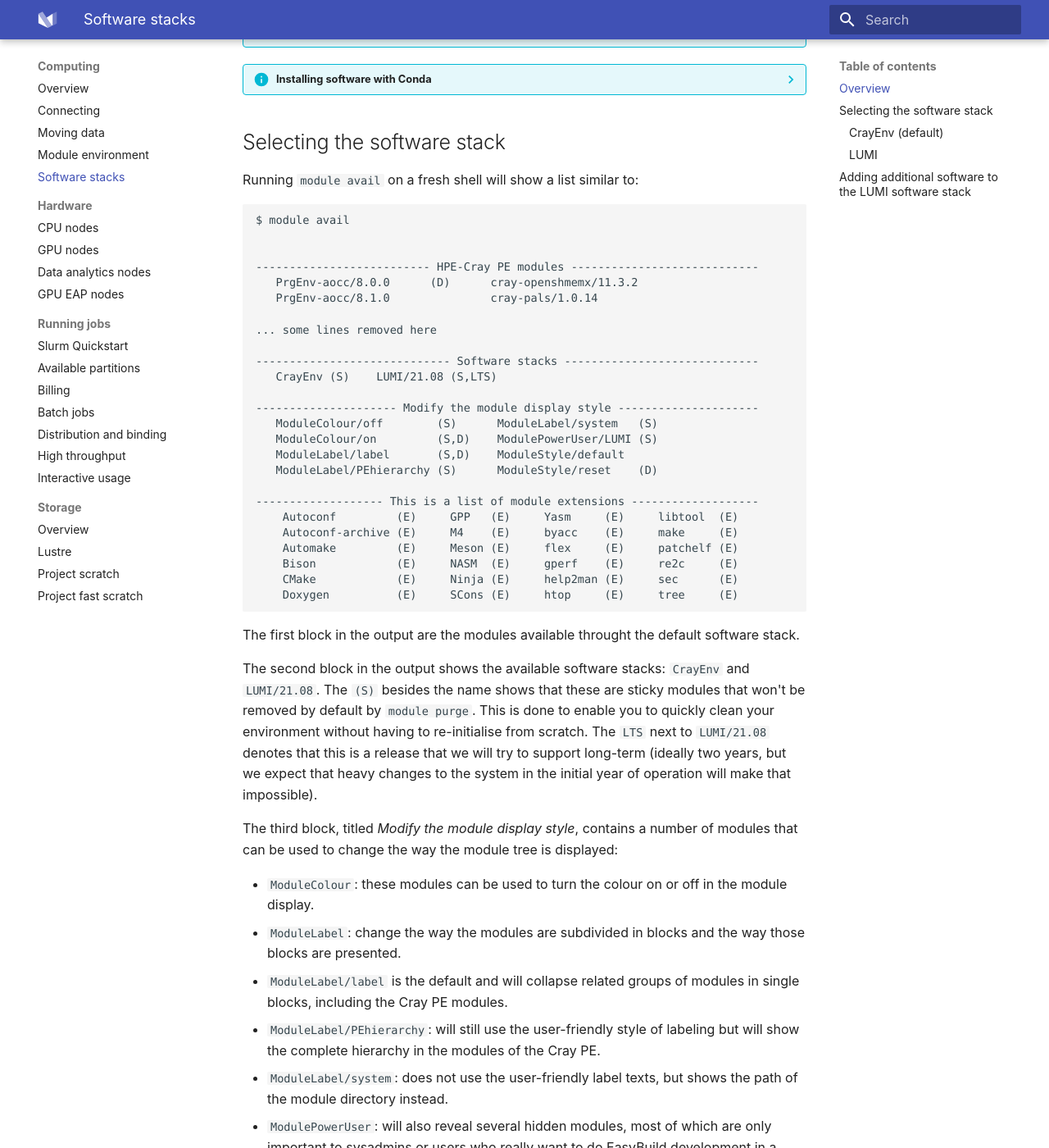
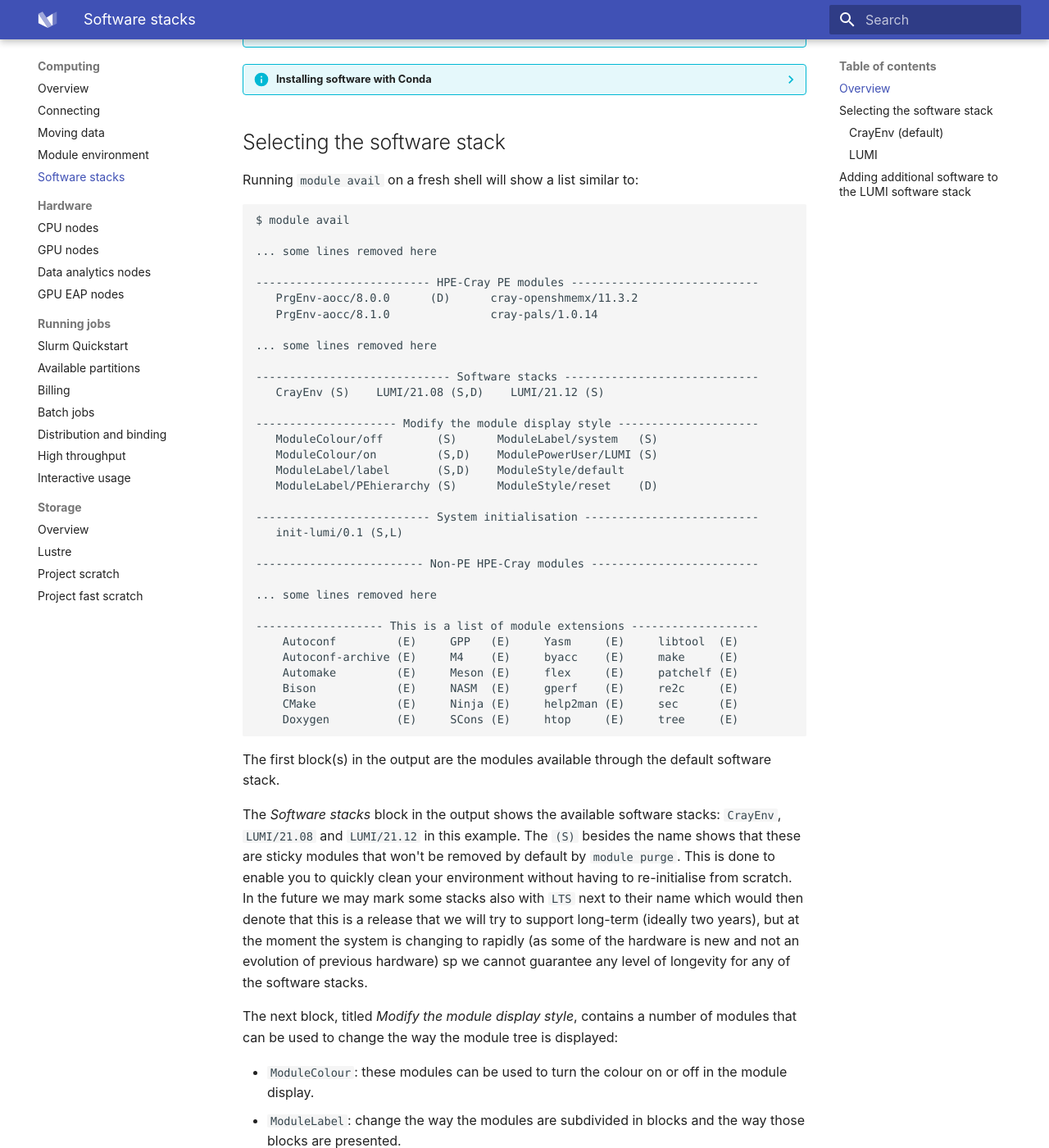
Before and after one commit to Lumi-supercomputer/lumi-userguide, an MkDocs documentation site: the page built from docs/computing/softwarestacks.md, in a window 1280 px wide and 1400 px high, scrolled down 828 px. Shown: the whole window at 82% size. Built offline with MkDocs 1.6.1 and Material for MkDocs 9.7.7, drawn with Linux system fonts in a browser that asks for light colours; some of the changed text lies outside the part shown.

Commit message:
Some reworking of the Lmod and software stack pages with examples that are relevant to the LUMI/21.12 software stack.

````diff
--- a/docs/computing/softwarestacks.md
+++ b/docs/computing/softwarestacks.md
@@ -2,6 +2,9 @@
 
 [easybuild]: https://easybuild.io/
 [repodoc]: https://github.com/Lumi-supercomputer/LUMI-SoftwareStack/tree/main/docs
+
+[containerwrapper]: ../software/installing/container_wrapper.md
+[prgenv]: ../development/compiling/prgenv.md
 
 The LUMI software stacks are made available through the LMOD module environment.
 
@@ -35,11 +38,15 @@
     are meant for storing large files and not for accessing thousands of small
     files. As Python and R store their packages precisely that way, performance
     (and certainly installation performance) can be very poor on systems like
-    LUMI. We are working on a solution by offering Python and R in prebuilt and
-    properly optimized containers. Python and R packages downloaded as binaries
-    will often not be properly optimised for LUMI and may not be compatible with
-    the system, though customised containers may be able to deal with some of
-    the incompatibilities.
+    LUMI.
+
+    For Python we offer [Container Wrapper][containerwrapper] (module
+    ``lumi-container-wrapper``) which can be used to install packages on top of
+    the ``cray-python`` module using ``pip``, or to create a Conda installation.
+    Note that packages that cone that way as binaries may not be properly
+    optimized for the hardware of LUMI, and it is rather likely that MPI
+    libraries installed that way will not function well on LUMI.
+
 
 ??? info "Installing software with Conda"
     Installing software through Conda should be the method of last resort on
@@ -53,10 +60,11 @@
     generic 64-bit x86 processor and don't use any of the newer instructions or
     don't contain other processor-specific optimisations.
 
-    We do recognize, however, that sometimes there are no other options so we
-    are working on a container-based solution to install conda-based software
-    distributions, however, without a guarantee that software installed through
-    conda will work.
+    We do recognize, however, that sometimes there are no other options.
+    Therefore we offer [Container Wrapper][containerwrapper] (module
+    ``lumi-container-wrapper``) to pack a Conda installation in a way that
+    is more friendly to the parallel file system of LUMI while maintaining
+    easy access to the tools installed in the Conda environment.
 
 
 ## Selecting the software stack
@@ -66,6 +74,7 @@
 ```
 $ module avail
 
+... some lines removed here
 
 -------------------------- HPE-Cray PE modules ----------------------------
    PrgEnv-aocc/8.0.0      (D)      cray-openshmemx/11.3.2
@@ -74,13 +83,20 @@
 ... some lines removed here
 
 ----------------------------- Software stacks -----------------------------
-   CrayEnv (S)    LUMI/21.08 (S,LTS)
+   CrayEnv (S)    LUMI/21.08 (S,D)    LUMI/21.12 (S)
 
 --------------------- Modify the module display style ---------------------
    ModuleColour/off        (S)      ModuleLabel/system   (S)
    ModuleColour/on         (S,D)    ModulePowerUser/LUMI (S)
    ModuleLabel/label       (S,D)    ModuleStyle/default
    ModuleLabel/PEhierarchy (S)      ModuleStyle/reset    (D)
+
+-------------------------- System initialisation --------------------------
+   init-lumi/0.1 (S,L)
+
+------------------------- Non-PE HPE-Cray modules -------------------------
+
+... some lines removed here
 
 ------------------- This is a list of module extensions -------------------
     Autoconf         (E)     GPP   (E)     Yasm     (E)     libtool  (E)
@@ -91,18 +107,22 @@
     Doxygen          (E)     SCons (E)     htop     (E)     tree     (E)
 ```
 
-The first block in the output are the modules available throught the default
+The first block(s) in the output are the modules available through the default
 software stack.
 
-The second block in the output shows the available software stacks: `CrayEnv`
-and `LUMI/21.08`. The `(S)` besides the name shows that these are sticky modules
+The *Software stacks* block in the output shows the available software stacks:
+`CrayEnv`, `LUMI/21.08` and `LUMI/21.12` in this example.
+The `(S)` besides the name shows that these are sticky modules
 that won't be removed by default by ``module purge``. This is done to enable you
 to quickly clean your environment without having to re-initialise from scratch.
-The `LTS` next to `LUMI/21.08` denotes that this is a release that we will try
-to support long-term (ideally two years, but we expect that heavy changes to the
-system in the initial year of operation will make that impossible).
+In the future we may mark some stacks also with `LTS` next to their name
+which would then denote that this is a release that we will try
+to support long-term (ideally two years), but at the moment the system is
+changing to rapidly (as some of the hardware is new and not an evolution of
+previous hardware) sp we cannot guarantee any level of longevity for any
+of the software stacks.
 
-The third block, titled *Modify the module display style*, contains a number of
+The next block, titled *Modify the module display style*, contains a number of
 modules that can be used to change the way the module tree is displayed:
 
   * `ModuleColour`: these modules can be used to turn the colour on or off in
@@ -126,9 +146,12 @@
 Loading `CrayEnv` will essentially give you the default Cray environment
 enriched with a number of additional tools. The `CrayEnv` module will try to
 detect the node type of LUMI it is running on and load an appropriate set of
-targeting modules to configure the Cray PE. These modules are not sticky and
-will be removed by `module purge` but can always be reinstated by simply
-loading the `CrayEnv` module again.
+target architecture modules to configure the Cray PE (see the documentation
+page on [the programming environment][prgenv] in the Development section).
+Executing a `module purge` while working in the `CrayEnv` environment will
+automatically reload that module and restore the target architecture modules
+to a set suitable for the node type you are working on.
+
 
 ### LUMI
 
@@ -165,8 +188,13 @@
     Note that in the initial version of the software stack, only `partition/L`
     and `partition/C` are supported. Software in `partition/L` can be used on
     the compute nodes also and there is even some MPI-based software already
-    installed in that partition. Running MPI programs is not supported on the
-    login nodes, but the modules may still contain useful pre- or
+    installed in that partition. However, from the `LUMI/21.12` stack on,
+    software compiled in `partition/G` may offer better performance on the
+    compute nodes of LUMI-C as that software is not optimised for the specific
+    architecture of the CPUs in those nodes.
+
+    Running MPI programs is not supported on the
+    login nodes, but those modules may still contain useful pre- or
     postprocessing software that can be used on the login nodes.
 
 Once loaded you will be presented with a lot of modules in a flat naming scheme.
@@ -231,7 +259,8 @@
 export EBU_USER_PREFIX=/project/project_465000000
 ```
 
-It is a good idea to do this in your `.profile` or `.bashrc` file.
+It is a good idea to do this in your `.profile` or `.bashrc` file. This will
+enable the ``LUMI`` modules to also find the software installed in that directory.
 
 Loading the `EasyBuild-user` module will enable installing software with
 EasyBuild for the current version of the `LUMI` software stack and current node
````
Also changed, not shown: other parts of docs/computing/softwarestacks.md (+1 -1 lines), docs/computing/Lmod_modules.md (+95 -68 lines).
